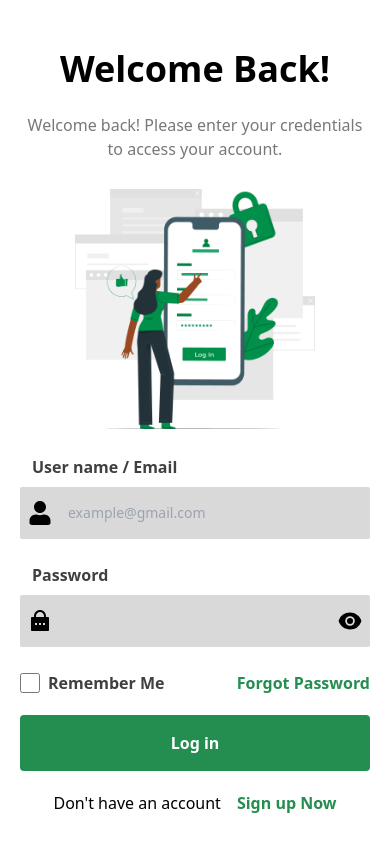
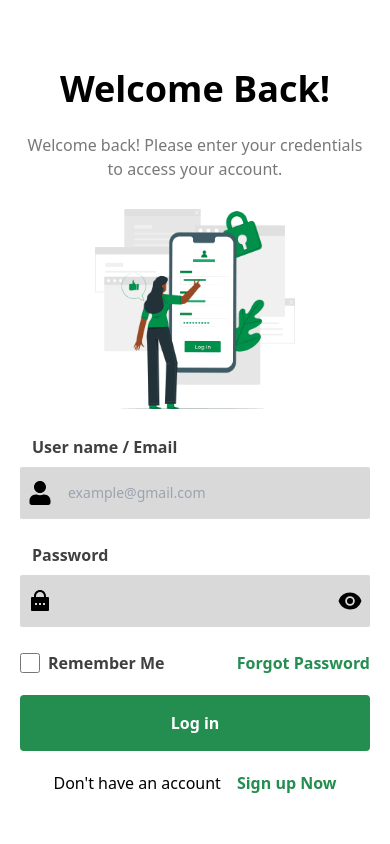
Before and after one commit to rko0211/Coupone, a React (Vite) app: page / in a window 390 px wide. Built offline with nearby package versions, Linux system fonts and the light colour scheme.

Commit message:
Update Loginstyles css file

```diff
--- a/src/components/LoginComponent/Loginstyles.css
+++ b/src/components/LoginComponent/Loginstyles.css
@@ -23,8 +23,8 @@
     display: inline-block;
   }
   .loginpic {
-    width: 240px;
-    height: 240px;
+    width: 200px;
+    height: 200px;
   }
   #useremai,
   #userpassword {
```
